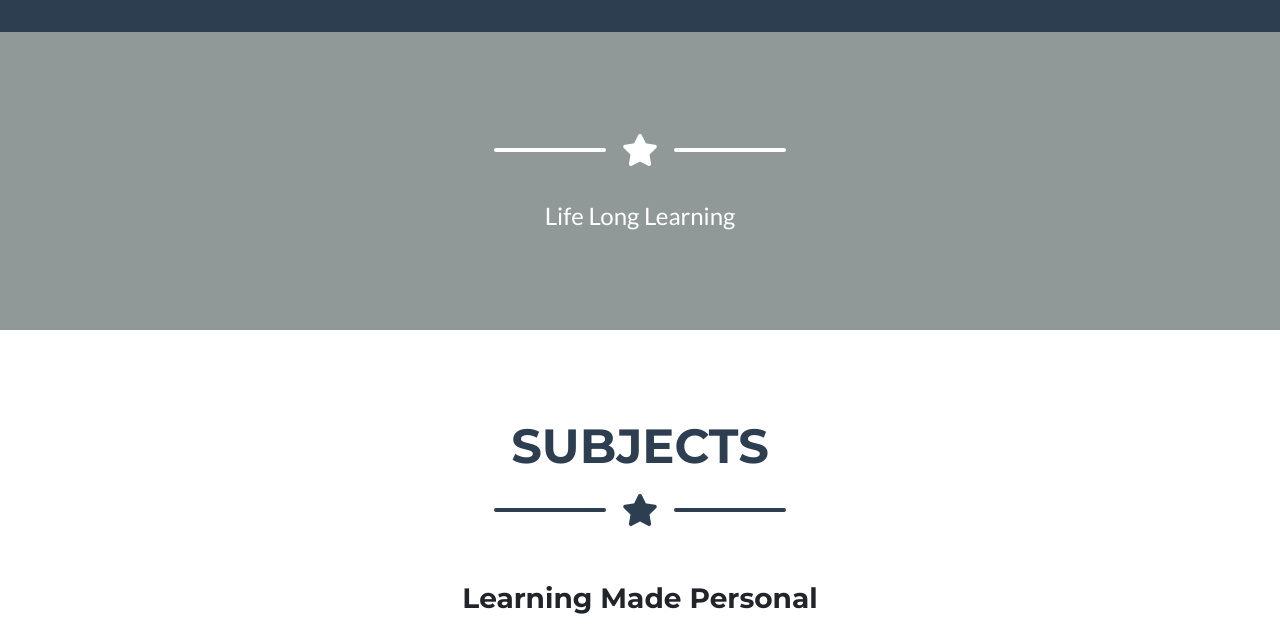
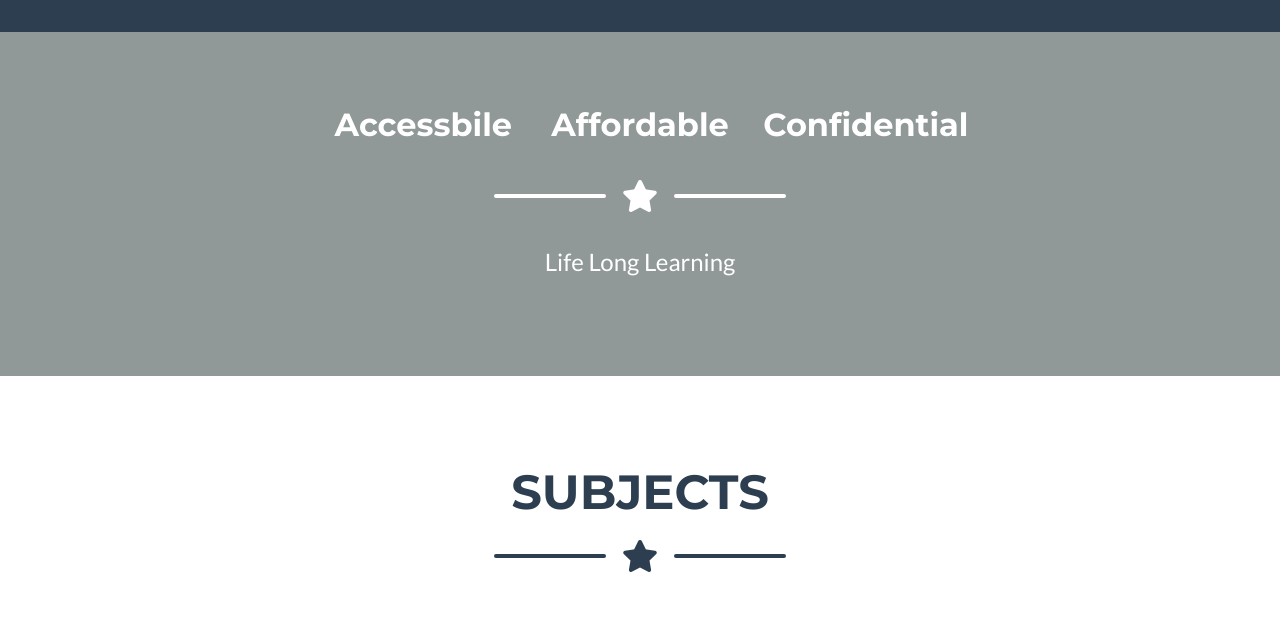
Before and after one commit to alexsaldana9/landingpage, a website with bundled scripts: page index.html in a window 1280 px wide. Shown: the part 94-719 px from the top of the page. Built offline with nearby package versions, Linux system fonts and the light colour scheme.

Commit message:
added values

```diff
--- a/index.html
+++ b/index.html
@@ -57,6 +57,12 @@
 
       <!-- Masthead Heading -->
       <!-- <h1 class="masthead-heading text-uppercase mb-0">Descite</h1> -->
+
+      <div class="row">
+        <h2 class="col-md-4">Accessbile</h2>
+        <h2 class="col-md-4">Affordable</h2>
+        <h2 class="col-md-4">Confidential</h2>
+      </div>
 
       <!-- Icon Divider -->
       <div class="divider-custom divider-light">
```
